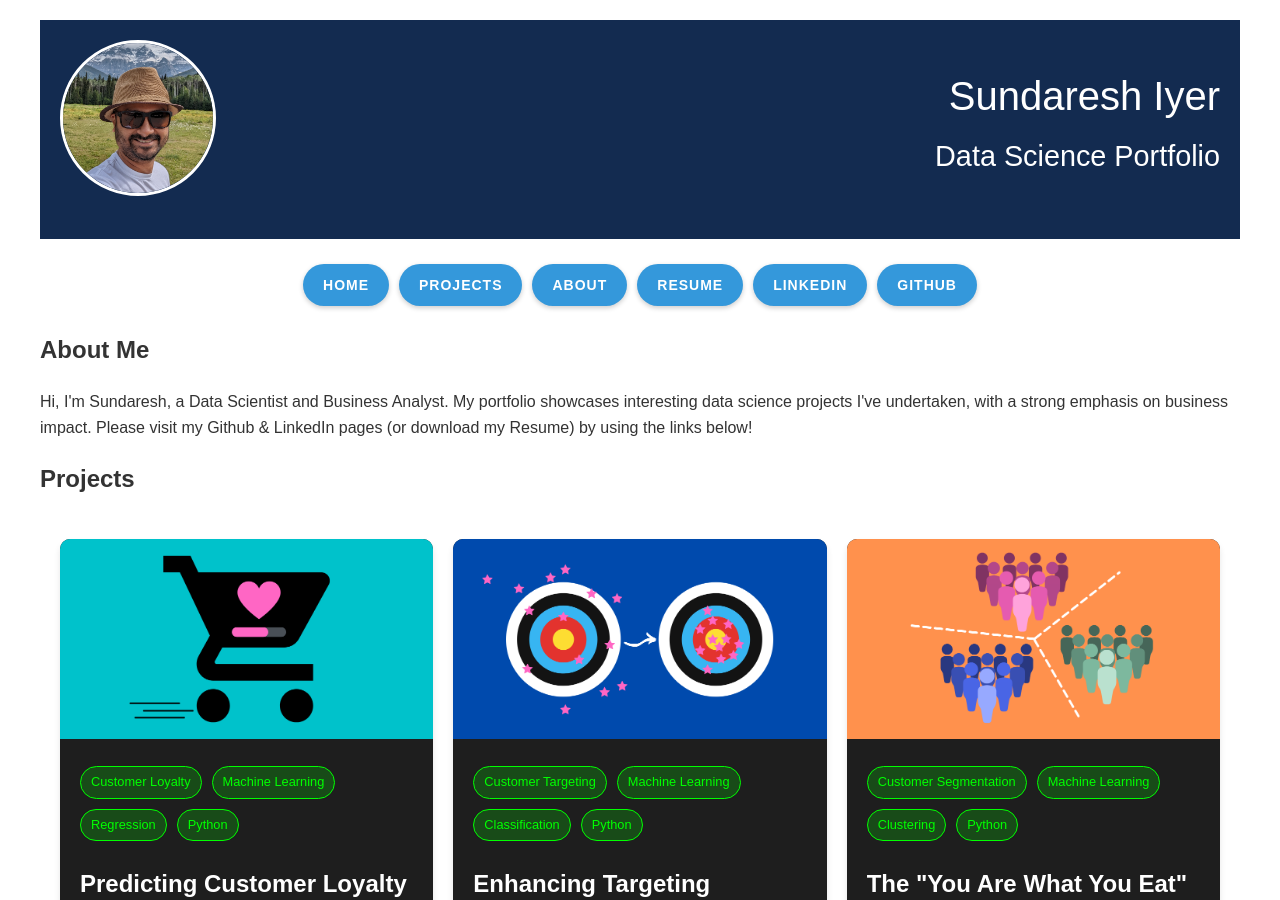
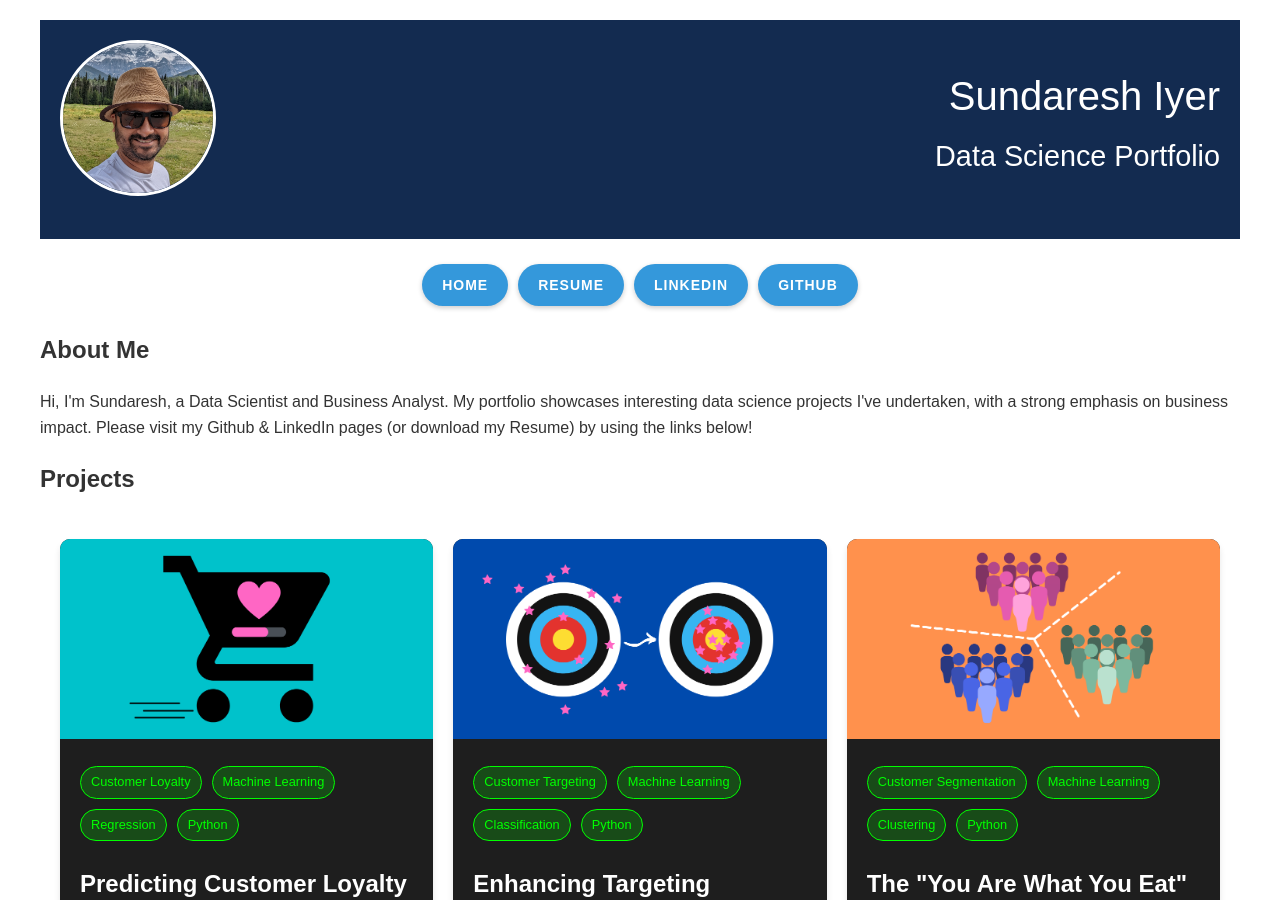
Before and after one commit to IyerS/sundareshiyer.github.io, a Jekyll site: the page built from index.html, in a window 1280 px wide and 900 px high. Built offline with Jekyll 4.4.1, drawn with Linux system fonts in a browser that asks for light colours.

Commit message:
Update default.html

```diff
--- a/_layouts/default.html
+++ b/_layouts/default.html
@@ -18,12 +18,9 @@
             </div>
         </div>
     </header>
-
     <nav>
-        <a href="{{ '/' | relative_url }}">Home</a>
-        <a href="{{ '/projects' | relative_url }}">Projects</a>
-        <a href="{{ '/about' | relative_url }}">About</a>
-        <a href="{{ '/assets/resume.pdf' | relative_url }}">Resume</a>
+        <a href="{{ site.baseurl }}/">Home</a>
+        <a href="{{ site.baseurl }}/assets/resume.pdf">Resume</a>
         <a href="https://linkedin.com/in/{{ site.linkedin_username }}">LinkedIn</a>
         <a href="https://github.com/{{ site.github_username }}">GitHub</a>
     </nav>
```
